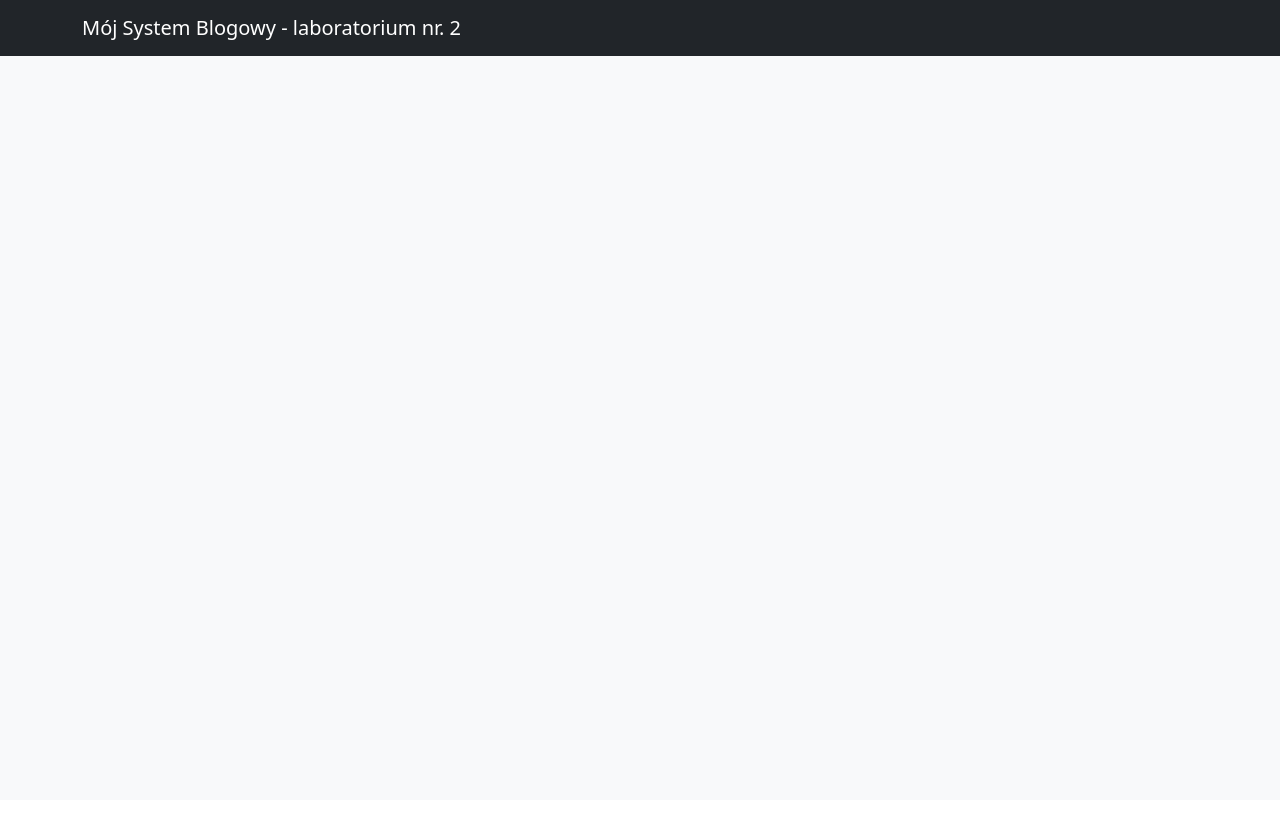
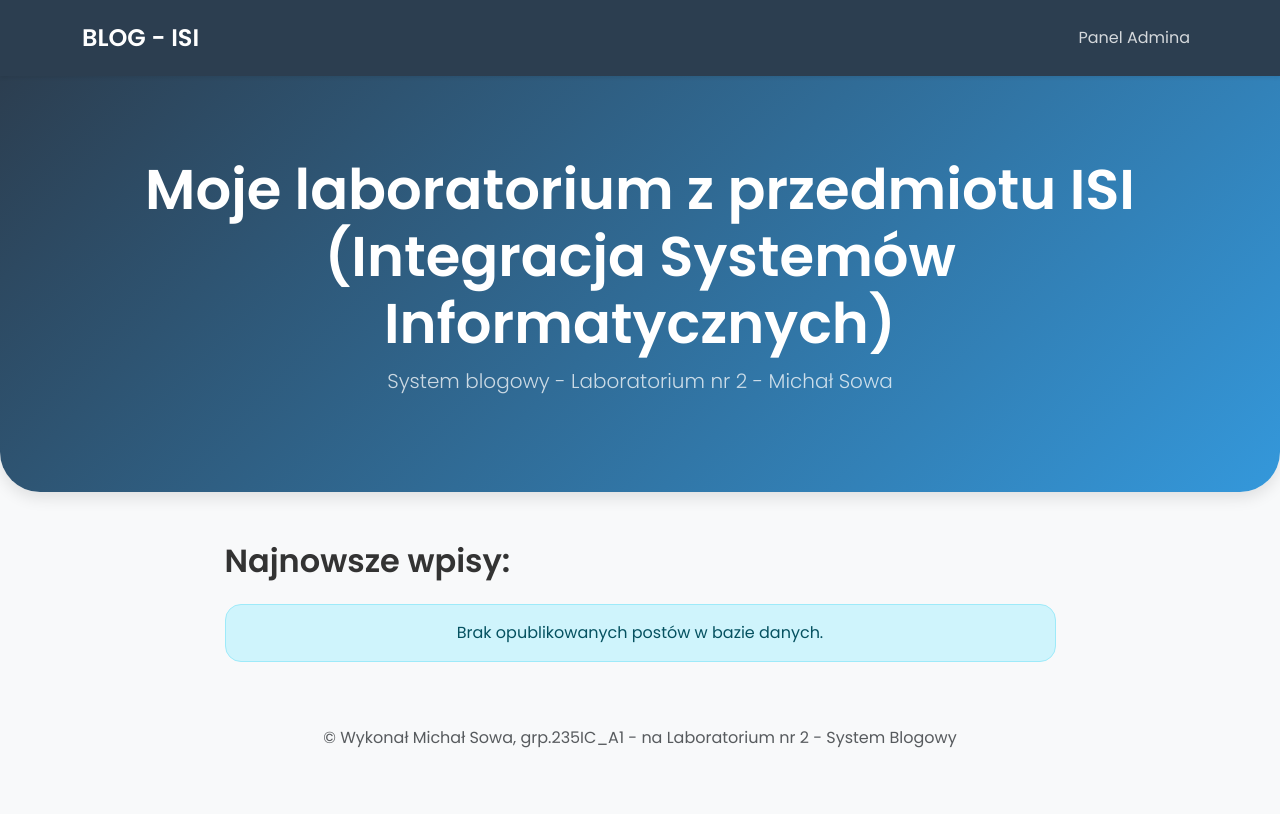
Before and after one commit to michalsowa09/blogapp-lab-2, a Django app: page / in a window 1280 px wide. Before the commit the page ends 56 px from the top, so only its background shows below. Run offline with Django 5.2, Linux system fonts and the light colour scheme; data that the repository does not hold is empty.

Commit message:
Final UI: center hero section, better navbar links, and add card borders and animations

```diff
--- a/blog/templates/blog/base.html
+++ b/blog/templates/blog/base.html
@@ -1,13 +1,124 @@
 <!DOCTYPE html>
 <html lang="pl">
 <head>
+    <meta charset="UTF-8">
+    <meta name="viewport" content="width=device-width, initial-scale=1.0">
+    <title>Blog</title>
+    <!-- Import Google Fonts -->
+    <link href="https://fonts.googleapis.com/css2?family=Poppins:wght@300;400;600&display=swap" rel="stylesheet">
+    <!-- Bootstrap -->
     <link href="https://cdn.jsdelivr.net/npm/bootstrap@5.3.0/dist/css/bootstrap.min.css" rel="stylesheet">
-    <title>Blog</title>
+
+    <style>
+        /*globalne style*/
+        :root
+        {
+            --primary-color: #2c3e50;
+            --accent-color: #3498db;
+        }
+
+        body
+        {
+            background-color: #f8f9fa;
+            font-family: 'Poppins', sans-serif;
+            color: #333;
+        }
+
+        /*dodatkowe style dla nawigacji: białe linki, poziomy układ*/
+        .navbar
+        {
+            background-color: var(--primary-color);
+            padding: 15px 0;
+        }
+        .navbar-brand
+        {
+            color: white;
+            font-weight: 600;
+            font-size: 1.5rem;
+        }
+        .nav-link
+        {
+            color: rgba(255,255,255,0.8);
+            transition: 0.3s;
+            margin-left: 20px;
+        }
+        .nav-link:hover
+        {
+            color: white;
+            transform: scale(1.05);
+        }
+
+        /*wycentrowanie i dopasowanie wysokości w sekcji hero*/
+        .hero-section
+        {
+            background: linear-gradient(135deg, var(--primary-color), var(--accent-color)); /*płynne przejście koloru od lewej do prawej*/
+            color: white;
+            padding: 80px 0;
+            margin-bottom: 50px;
+            border-radius: 0 0 40px 40px;
+            box-shadow: 0 6px 15px rgba(0,0,0,0.1);
+        }
+
+        /*stylizacja kart: obramowanie i cienie*/
+        .card
+        {
+            border: 1px solid #e0e0e0; /*delikatne obramowanie*/
+            border-radius: 15px;
+            margin-bottom: 25px;
+            transition: all 0.3s ease;
+            background: white;
+        }
+        .card:hover
+        {
+            transform: translateY(-8px);
+            box-shadow: 0 12px 24px rgba(0,0,0,0.1);
+            border-color: var(--accent-color); /*zmienna (custom properties)*/
+        }
+
+        .post-title
+        {
+            color: var(--primary-color);
+            font-weight: 600; text-decoration: none;
+        }
+        .post-title:hover
+        {
+            color: var(--accent-color);
+        }
+    </style>
 </head>
-<body class="bg-light">
-    <nav class="navbar navbar-dark bg-dark mb-4">
-        <div class="container"><a class="navbar-brand" href="{% url 'post_list' %}">Mój System Blogowy - laboratorium nr. 2</a></div>
+<body>
+
+    <nav class="navbar navbar-expand navbar-dark shadow-sm">
+        <div class="container">
+            <a class="navbar-brand" href="{% url 'post_list' %}">BLOG - ISI</a>
+            <ul class="navbar-nav ms-auto">
+                <li class="nav-item">
+                    <a class="nav-link" href="/admin">Panel Admina</a>
+                </li>
+            </ul>
+        </div>
     </nav>
-    <div class="container">{% block content %}{% endblock %}</div>
+
+    <div class="hero-section text-center">
+        <div class="container">
+            <h1 class="display-4 fw-bold">Moje laboratorium z przedmiotu ISI (Integracja Systemów Informatycznych)</h1>
+            <p class="lead opacity-75">System blogowy - Laboratorium nr 2 - Michał Sowa</p>
+        </div>
+    </div>
+
+    <div class="container">
+        <div class="row justify-content-center">
+            <div class="col-md-9">
+                {% block content %}{% endblock %}
+            </div>
+        </div>
+    </div>
+
+    <footer class="text-center py-5 text-muted">
+        <p>&copy; Wykonał Michał Sowa, grp.235IC_A1 - na Laboratorium nr 2 - System Blogowy</p>
+    </footer>
+
+    <!-- Bootstrap JS (dodatkowo - potrzebny do nawigacji na telefonie) -->
+    <script src="https://cdn.jsdelivr.net/npm/bootstrap@5.3.0/dist/js/bootstrap.bundle.min.js"></script>
 </body>
 </html>
--- a/blog/templates/blog/post_list.html
+++ b/blog/templates/blog/post_list.html
@@ -1,12 +1,30 @@
 {% extends "blog/base.html" %}
+
 {% block content %}
+    <h2 class="mb-4 fw-bold">Najnowsze wpisy:</h2>
+
     {% for post in posts %}
-        <div class="card mb-3 shadow-sm">
-            <div class="card-body">
-                <h2><a href="{% url 'post_detail' post.pk %}" class="text-dark text-decoration-none">{{ post.title }}</a></h2>
-                <p class="text-muted small">Przez {{ post.author }} | {{ post.published_at }}</p>
-                <p>{{ post.content|truncatewords:30 }}</p>
+        <div class="card shadow-sm">
+            <div class="card-body p-4">
+                <h3 class="h4">
+                    <a href="{% url 'post_detail' post.pk %}" class="post-title">{{ post.title }}</a>
+                </h3>
+                <div class="text-muted small mb-3">
+                    {{ post.published_at|date:"d F Y, H:i" }} | Autor: <strong>{{ post.author }}</strong>
+                </div>
+                <p class="card-text text-secondary">
+                    {{ post.content|truncatewords:45 }}
+                </p>
+                <div class="mt-3">
+                    <a href="{% url 'post_detail' post.pk %}" class="btn btn-outline-primary btn-sm px-4 rounded-pill">
+                        Czytaj więcej &rarr;
+                    </a>
+                </div>
             </div>
+        </div>
+    {% empty %}
+        <div class="alert alert-info text-center rounded-4">
+            Brak opublikowanych postów w bazie danych.
         </div>
     {% endfor %}
 {% endblock %}
```
